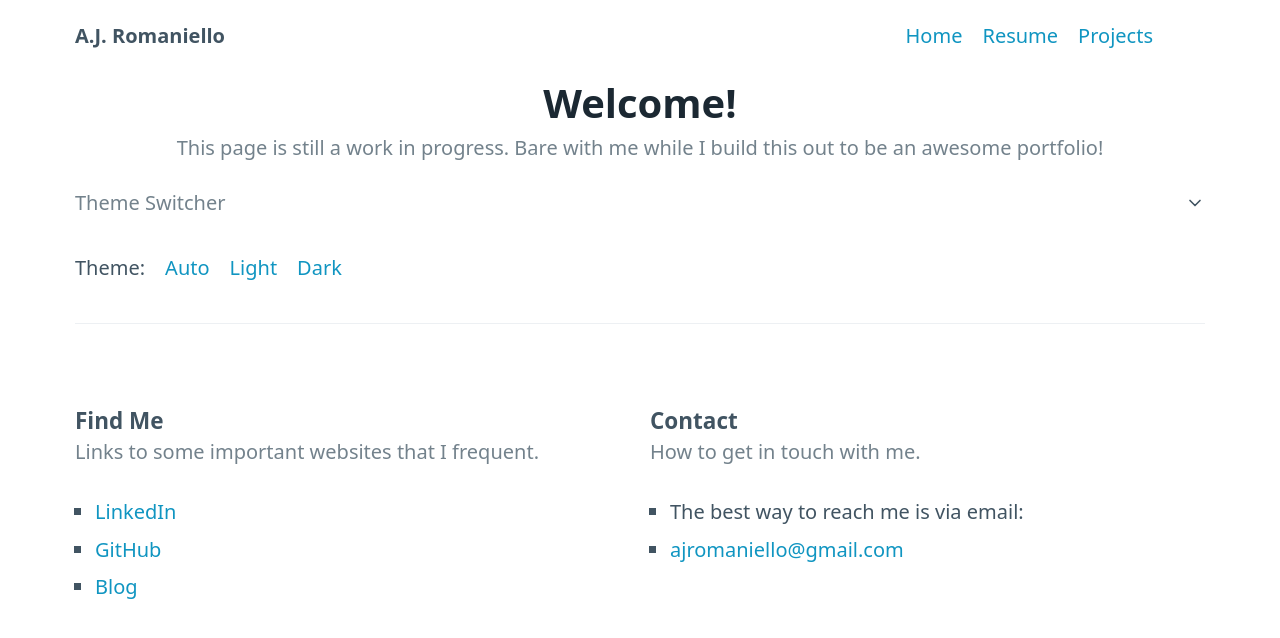
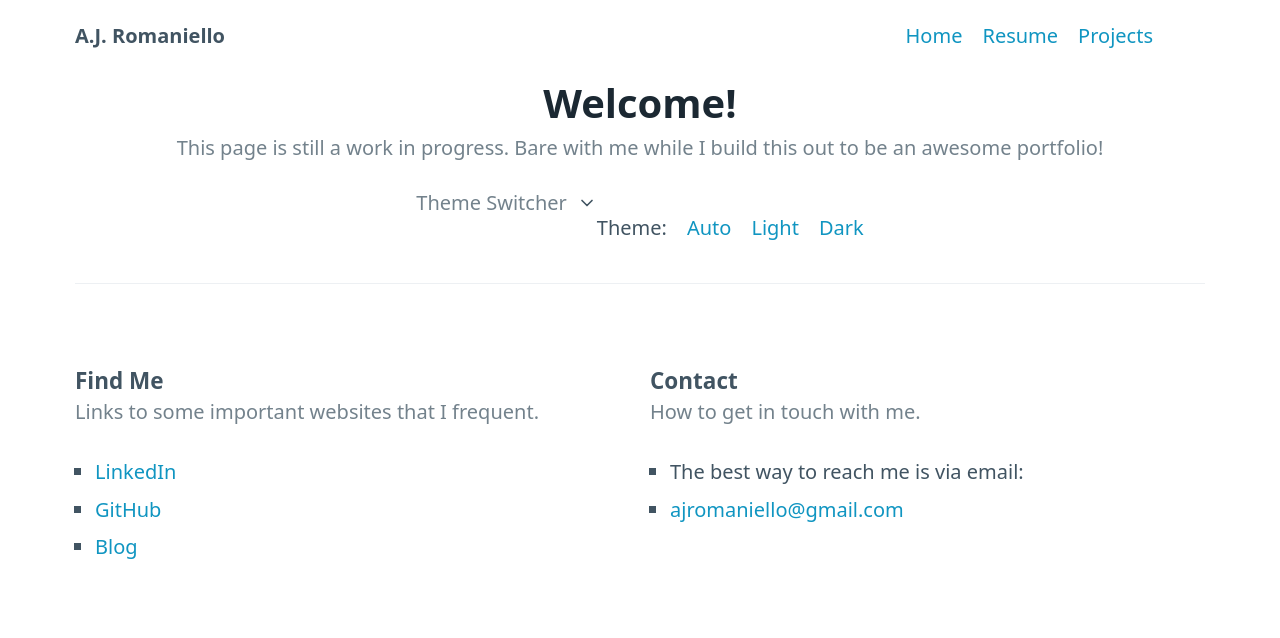
Before and after one commit to aj-rom/aj-rom.github.io, a React (Create React App) app: page / in a window 1280 px wide. Shown: the top 638 px of the page. Built offline with nearby package versions, Linux system fonts and the light colour scheme.

Commit message:
add style for theme switcher

```diff
--- a/src/css/index.css
+++ b/src/css/index.css
@@ -1,5 +1,11 @@
 header {
     text-align: center;
+}
+
+section details {
+    text-align: center;
+    display: flex;
+    justify-content: center;
 }
 
 #jumbotron nav {
```
